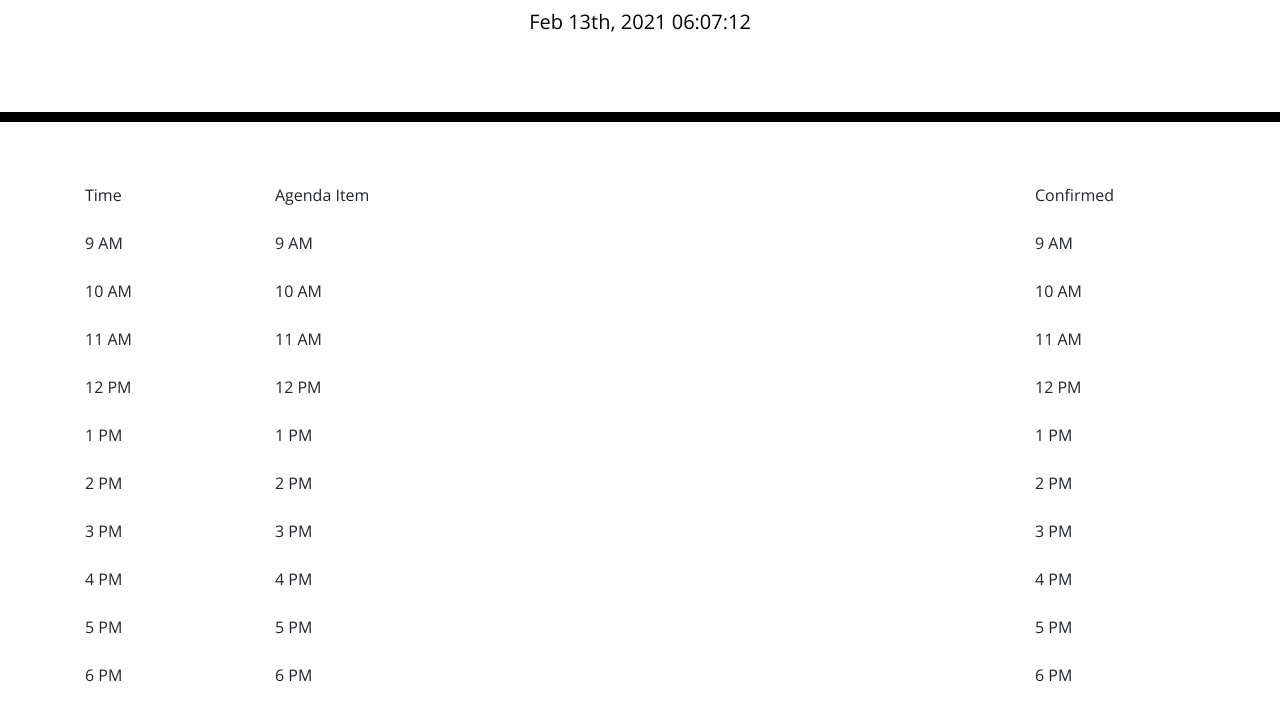
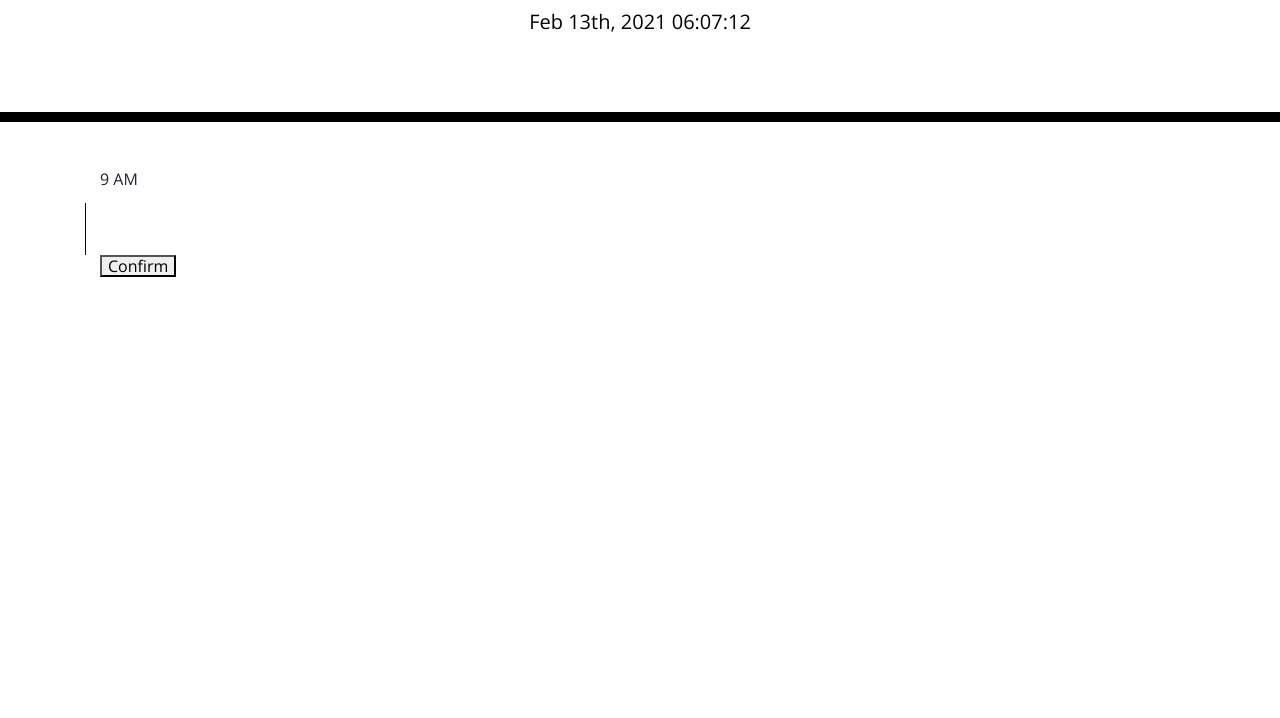
Before and after one commit to roberttilton/Day-Planner, a plain HTML site: page index.html in a window 1280 px wide. Shown: the part 182-900 px from the top of the page. After the commit the page ends 800 px from the top, so only its background shows below. Drawn offline with nearby package versions, Linux system fonts and the light colour scheme.

Commit message:
updated and pushing after tutor session, completely overhauled html and a lot of the javascript as well as added pseudocode to continue

```diff
--- a/index.html
+++ b/index.html
@@ -1,23 +1,14 @@
 <!DOCTYPE html>
 <html lang="en">
+
 <head>
   <meta charset="UTF-8" />
   <meta name="viewport" content="width=device-width, initial-scale=1.0" />
   <meta http-equiv="X-UA-Compatible" content="ie=edge" />
-    <link
-      rel="stylesheet"
-      href="https://stackpath.bootstrapcdn.com/bootstrap/4.3.1/css/bootstrap.min.css"
-    />
-    <link
-      rel="stylesheet"
-      href="https://use.fontawesome.com/releases/v5.8.1/css/all.css"
-      integrity="sha384-50oBUHEmvpQ+1lW4y57PTFmhCaXp0ML5d60M1M7uH2+nqUivzIebhndOJK28anvf"
-      crossorigin="anonymous"
-    />
-    <link
-      href="https://fonts.googleapis.com/css?family=Open+Sans&display=swap"
-      rel="stylesheet"
-    />
+  <link rel="stylesheet" href="https://stackpath.bootstrapcdn.com/bootstrap/4.3.1/css/bootstrap.min.css" />
+  <link rel="stylesheet" href="https://use.fontawesome.com/releases/v5.8.1/css/all.css"
+    integrity="sha384-50oBUHEmvpQ+1lW4y57PTFmhCaXp0ML5d60M1M7uH2+nqUivzIebhndOJK28anvf" crossorigin="anonymous" />
+  <link href="https://fonts.googleapis.com/css?family=Open+Sans&display=swap" rel="stylesheet" />
   <link rel="stylesheet" href="style.css" />
   <title>Work Day Scheduler</title>
 </head>
@@ -31,44 +22,11 @@
   <!-- Timeblocks are below. -->
   <div class="container">
     <div class="row">
-        <div class="col-2">
-          <div>Time</div>
-          <div>9 AM</div>
-          <div>10 AM</div>
-          <div>11 AM</div>
-          <div>12 PM</div>
-          <div>1 PM</div>
-          <div>2 PM</div>
-          <div>3 PM</div>
-          <div>4 PM</div>
-          <div>5 PM</div>
-          <div>6 PM</div>
-        </div>
-        <div class="col-8">
-          <div>Agenda Item</div>
-          <div>9 AM</div>
-          <div>10 AM</div>
-          <div>11 AM</div>
-          <div>12 PM</div>
-          <div>1 PM</div>
-          <div>2 PM</div>
-          <div>3 PM</div>
-          <div>4 PM</div>
-          <div>5 PM</div>
-          <div>6 PM</div>
-        </div>
-        <div class="col-2">
-          <div>Confirmed</div>
-          <div>9 AM</div>
-          <div>10 AM</div>
-          <div>11 AM</div>
-          <div>12 PM</div>
-          <div>1 PM</div>
-          <div>2 PM</div>
-          <div>3 PM</div>
-          <div>4 PM</div>
-          <div>5 PM</div>
-          <div>6 PM</div>
+
+      <div class="col-sm-12 col-md-12 col-lg-12">
+        <div class="timeSlot col-sm-4 col-md-4 col-lg-4"><p>9 AM</p></div>
+        <div><textarea class="inputField  col-sm-4 col-md-4 col-lg-4"></textarea></div>
+       <div class=" col-sm-4 col-md-4 col-lg-4"> <button class="confirmBtn">Confirm</button></div>
       </div>
     </div>
   </div>
@@ -77,4 +35,5 @@
   <script src="https://cdnjs.cloudflare.com/ajax/libs/moment.js/2.24.0/moment.min.js"></script>
   <script src="script.js"></script>
 </body>
+
 </html>
--- a/script.js
+++ b/script.js
@@ -1,8 +1,32 @@
 var currentDate = document.getElementById("currentDay");
-
+//var timeDivs = document.getElementById("timeSelect").querySelectorAll("div")
+var confirmButton = document.querySelectorAll(".confirmBtn")
+var userInput = document.querySelectorAll(".inputField")
+var currentTime;
 function timedateUpdate() {
     currentDate.textContent = moment().format("MMM Do, YYYY" + " " + "hh:mm:ss");
+    currentTime = moment().format()
 };
+
+for (var i = 0; i < confirmButton.length; i++) {
+    confirmButton[i].addEventListener("click", function () {
+        var currentText = console.log(this.parentNode.parentNode.children[1].querySelector(".inputField").value)
+
+
+        // save text to localStorage
+
+    })
+}
+
+
+// get info from local storage and put it in the textArea
+
+
+// function dateColor () {
+//     if (timeDivs = timedateUpdate()) {
+//         timeDivs.
+//     }
+// }
 
 timedateUpdate();
 setInterval(function(){
--- a/style.css
+++ b/style.css
@@ -69,3 +69,11 @@ textarea{
   font-size: 20px;
   transition: all .3s ease-in-out;
 }
+
+.inputField{
+float: left;
+}
+
+.timeSlot{
+float: left;
+}
```
Lines whose indentation alone changed are shown as unchanged.
